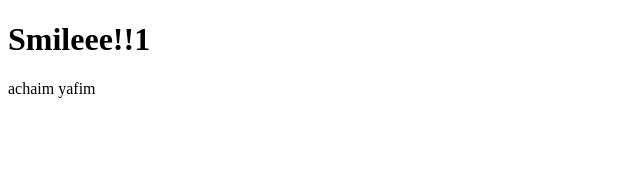
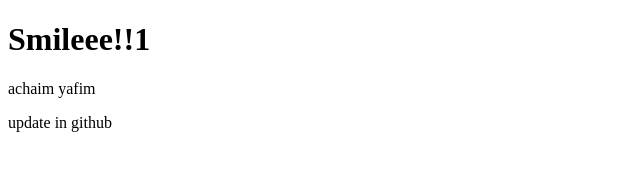
Before and after one commit to brachigit/PR, a plain HTML site: page index.html in a window 1280 px wide. Shown: the whole page, without its empty margins (0-640 px from the left). Drawn offline with Linux system fonts and the light colour scheme.

Commit message:
Update index.html

```diff
--- a/index.html
+++ b/index.html
@@ -9,5 +9,6 @@
 <body>
     <h1>Smileee!!1</h1>
     <p>achaim yafim</p>
+    <p>update in github</p>
 </body>
 </html>
```
